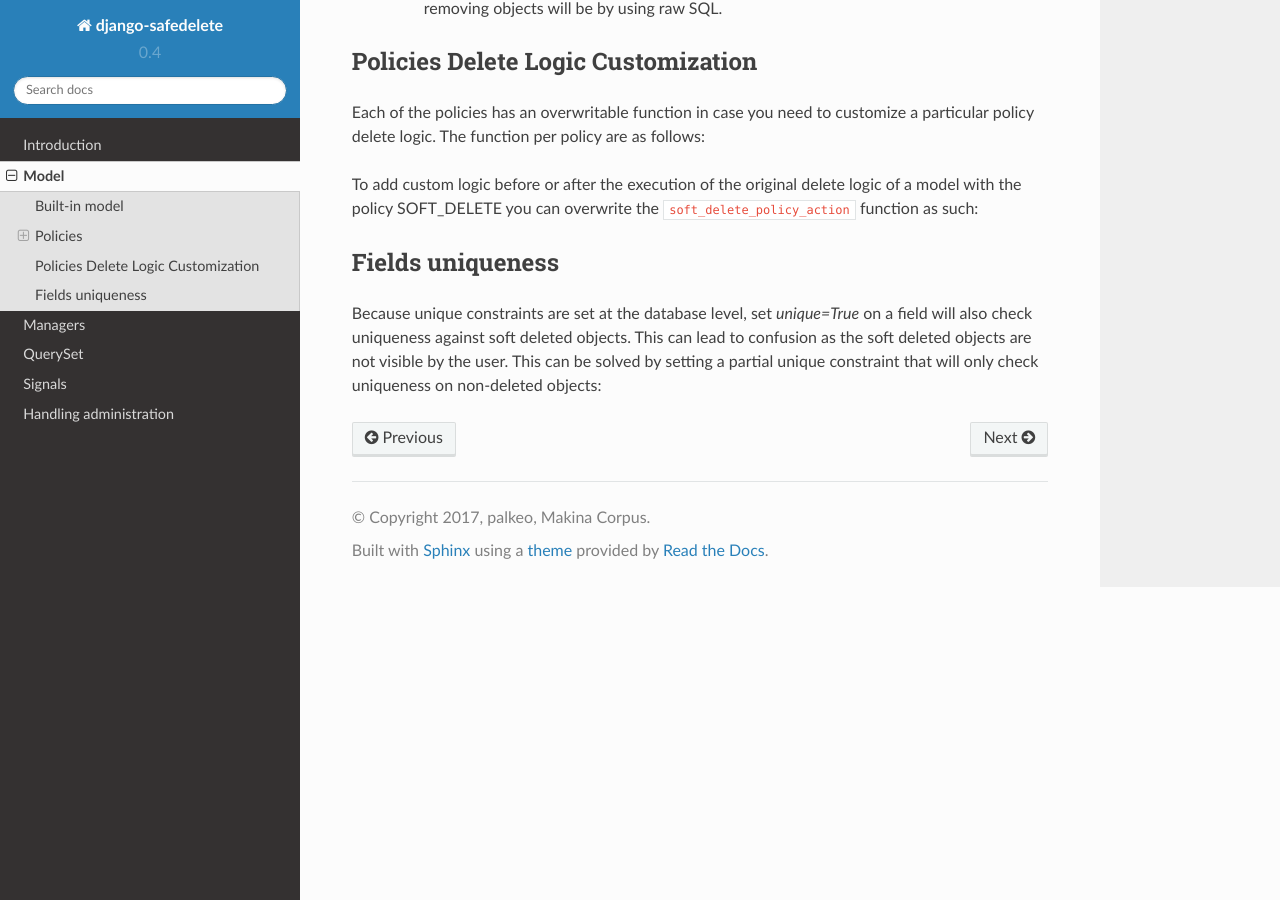
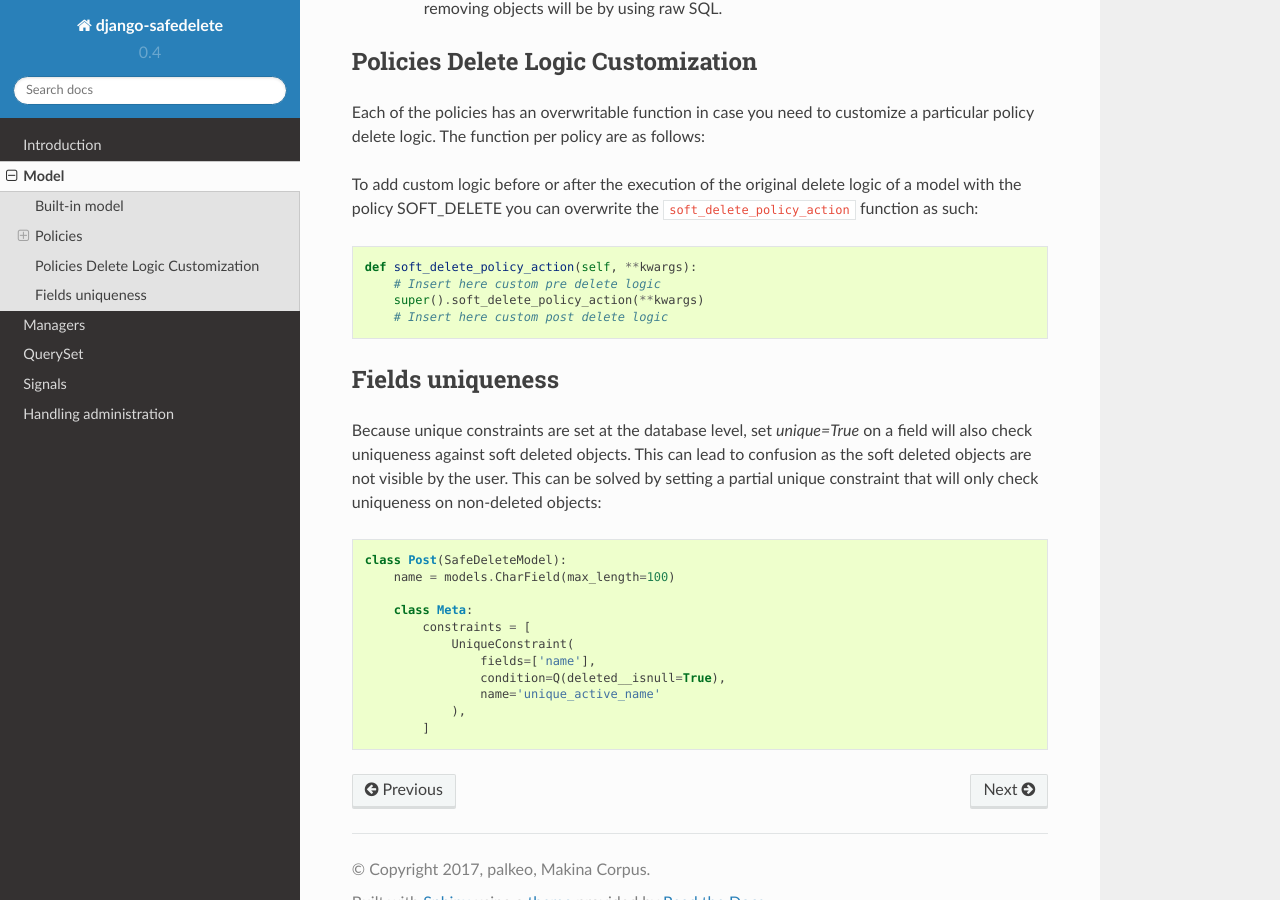
Before and after one commit to makinacorpus/django-safedelete, a Sphinx documentation site: the page built from docs/models.rst, in a window 1280 px wide and 900 px high, scrolled down 1215 px. Built offline with Sphinx 7.4.7 and the Read the Docs theme 2.0.0, drawn with Linux system fonts in a browser that asks for light colours; formulas are drawn with MathJax 3.

Commit message:
Update models.rst

```diff
--- a/docs/models.rst
+++ b/docs/models.rst
@@ -74,6 +74,7 @@ Each of the policies has an overwritable function in case you need to customize
 To add custom logic before or after the execution of the original delete logic of a model with the policy SOFT_DELETE you can overwrite the ``soft_delete_policy_action`` function as such:
 
 .. code-block:: python
+
     def soft_delete_policy_action(self, **kwargs):
         # Insert here custom pre delete logic
         super().soft_delete_policy_action(**kwargs)
@@ -86,9 +87,17 @@ Fields uniqueness
 Because unique constraints are set at the database level, set `unique=True` on a field will also check uniqueness against soft deleted objects.
 This can lead to confusion as the soft deleted objects are not visible by the user. This can be solved by setting a partial unique constraint that will only check uniqueness on non-deleted objects:
 
+
 .. code-block:: python
+
     class Post(SafeDeleteModel):
         name = models.CharField(max_length=100)
 
         class Meta:
-            constraints = [UniqueConstraint(fields=['name'], condition=Q(deleted__isnull=True), name='unique_active_name')]
+            constraints = [
+                UniqueConstraint(
+                    fields=['name'],
+                    condition=Q(deleted__isnull=True),
+                    name='unique_active_name'
+                ),
+            ]
```
